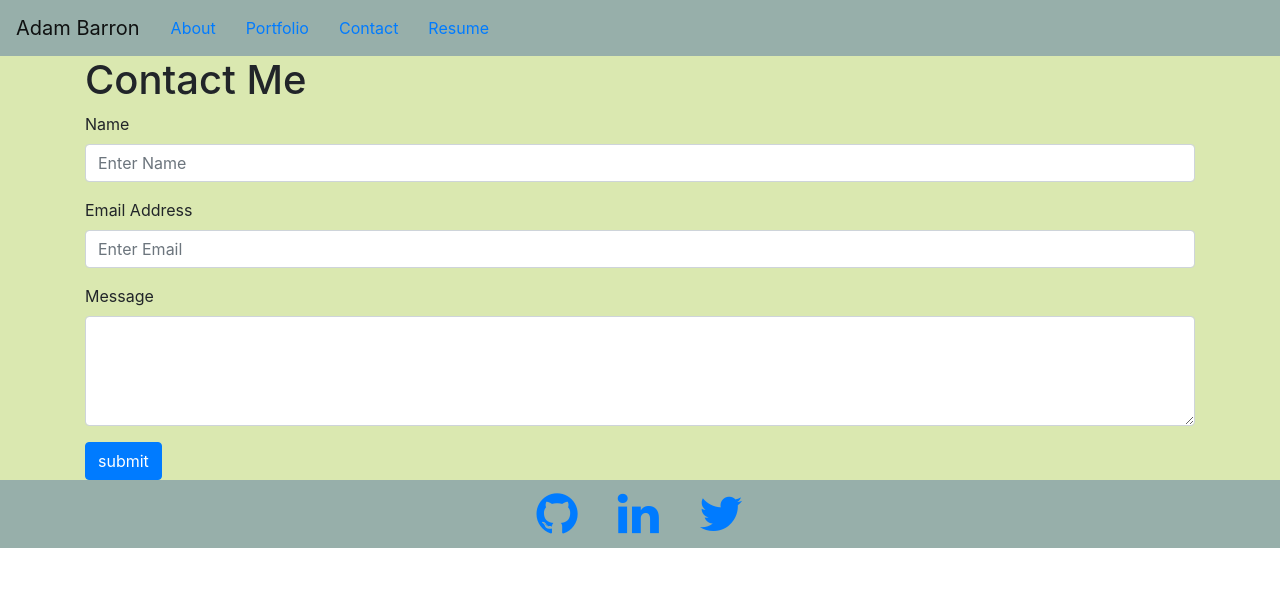
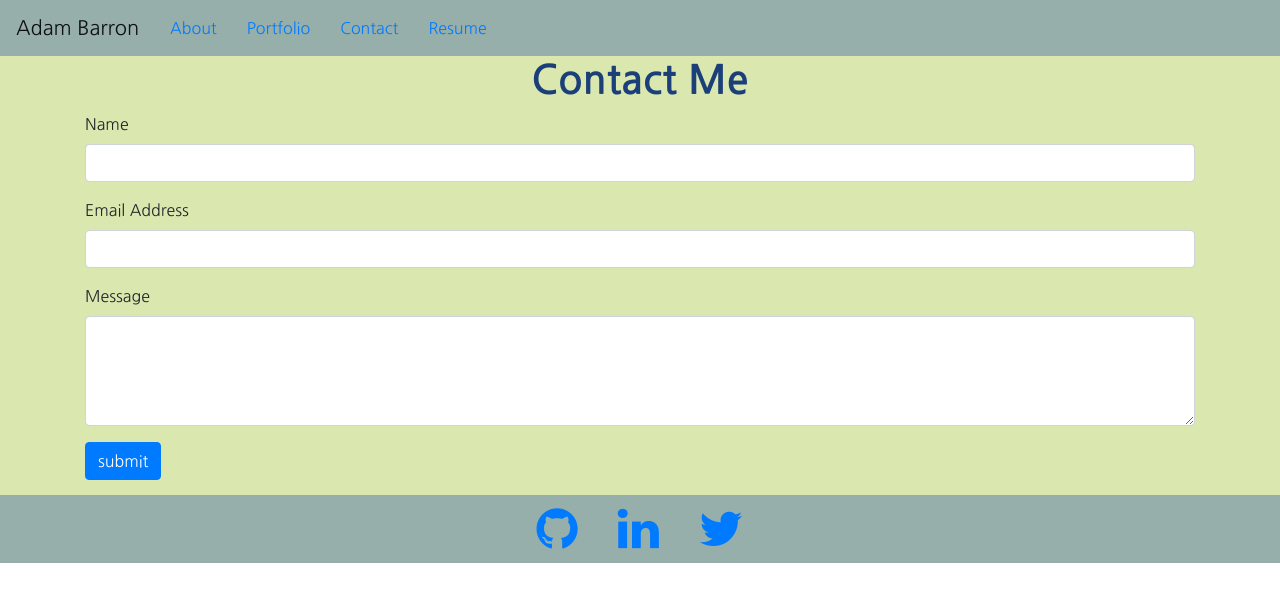
Before and after one commit to barron-a/react-portfolio-new, a React (Create React App) app in the folder client/: page /contact in a window 1280 px wide. Shown: the top 602 px of the page. Built offline with nearby package versions, Linux system fonts and the light colour scheme.

Commit message:
updated some more styling and added back logic to contact page if nothing is entered

```diff
--- a/client/public/index.html
+++ b/client/public/index.html
@@ -4,6 +4,8 @@
     <meta charset="utf-8" />
     <link rel="icon" href="%PUBLIC_URL%/favicon.ico" />
     <link rel="stylesheet" href="https://cdnjs.cloudflare.com/ajax/libs/font-awesome/4.7.0/css/font-awesome.min.css">
+    <link rel="preconnect" href="https://fonts.gstatic.com">
+    <link href="https://fonts.googleapis.com/css2?family=Nanum+Gothic:wght@400;700;800&display=swap" rel="stylesheet">
     <meta name="viewport" content="width=device-width, initial-scale=1" />
     <meta name="theme-color" content="#000000" />
     <meta
--- a/client/src/App.css
+++ b/client/src/App.css
@@ -14,6 +14,12 @@ footer {
 #root {
     background-color: #dae8b0;
     height: max-content;
+    font-family: 'Nanum Gothic', sans-serif;;
+}
+
+h1 {
+    font-weight: 700 !important;
+    color: #1b4079;
 }
 
 .header-img {
@@ -31,6 +37,16 @@ footer {
 .about-photo {
     height: 400px;
     width: 315px;
+}
+
+.contact-me {
+    display: flex;
+    align-items: center;
+    justify-content: center;
+}
+
+.submit-btn {
+    margin-bottom: 15px;
 }
 
 .portfolio-header {
--- a/client/src/pages/Contact/index.js
+++ b/client/src/pages/Contact/index.js
@@ -39,7 +39,7 @@ export const Contact = () => {
     return (
         <Container>
             <section>
-                <h1>Contact Me</h1>
+                <h1 className="contact-me">Contact Me</h1>
                 <Form id="contact-form" onSubmit={handleSubmit}>
                     {/* <div>
                         <label htmlFor="name">Name:</label>
@@ -47,7 +47,7 @@ export const Contact = () => {
                     </div> */}
                     <Form.Group>
                         <Form.Label>Name</Form.Label>
-                        <Form.Control placeholder="Enter Name" />
+                        <Form.Control defaultValue={name} onBlur={handleChange} name="name" />
                     </Form.Group>
                     {/* <div>
                         <label htmlFor="email">Email address:</label>
@@ -55,7 +55,7 @@ export const Contact = () => {
                     </div> */}
                     <Form.Group controlId="formBasicEmail">
                         <Form.Label>Email Address</Form.Label>
-                        <Form.Control type="email" placeholder="Enter Email" />
+                        <Form.Control type="email" defaultValue={email} onBlur={handleChange} name="email" />
                     </Form.Group>
                     {/* <div>
                         <label htmlFor="message">Message:</label>
@@ -63,7 +63,7 @@ export const Contact = () => {
                     </div> */}
                     <Form.Group>
                         <Form.Label>Message</Form.Label>
-                        <Form.Control as="textarea" rows={4} />
+                        <Form.Control as="textarea" name="message" defaultValue={message} onBlur={handleChange} rows={4} />
                     </Form.Group>
                     {errorMessage && (
                         <div>
```
